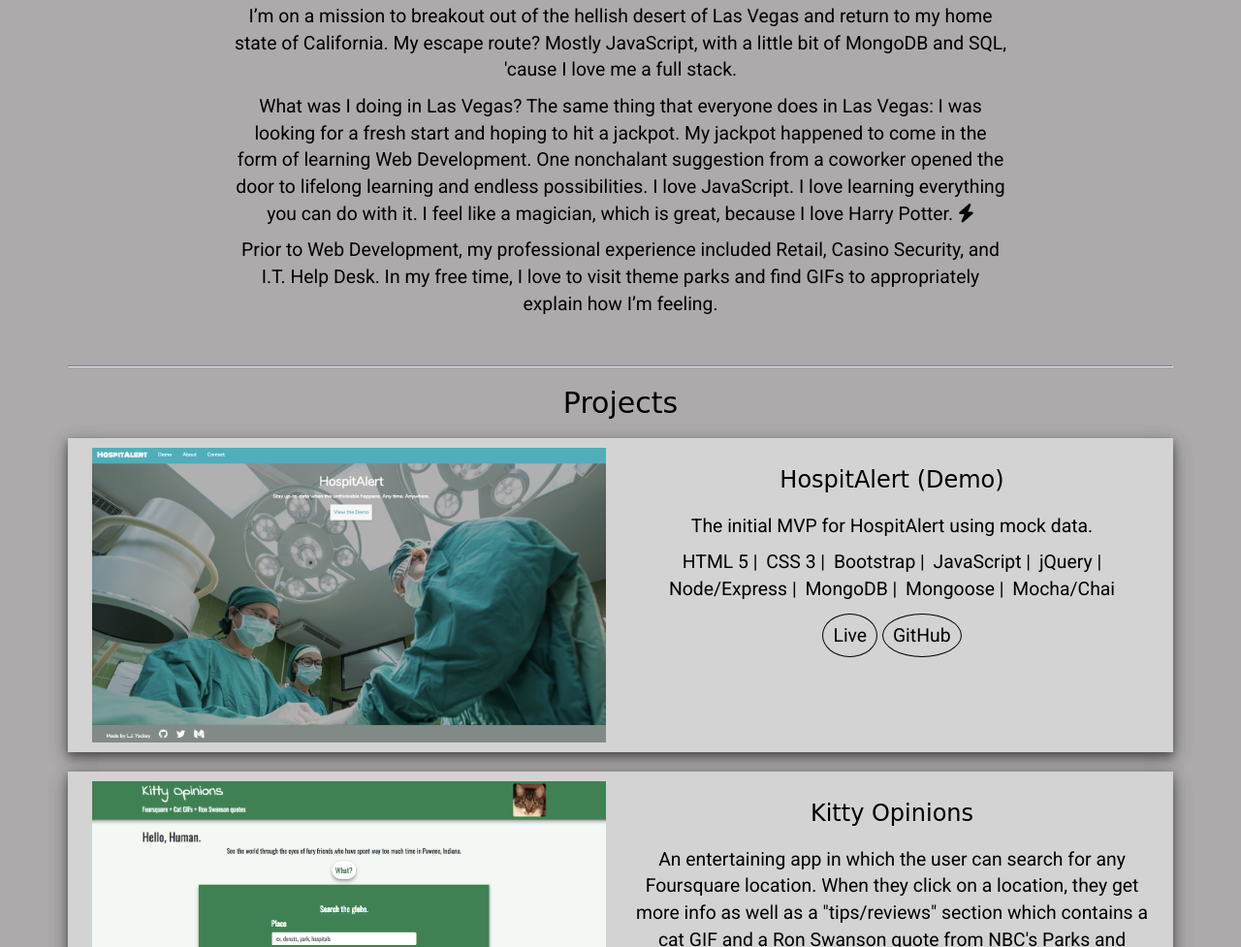
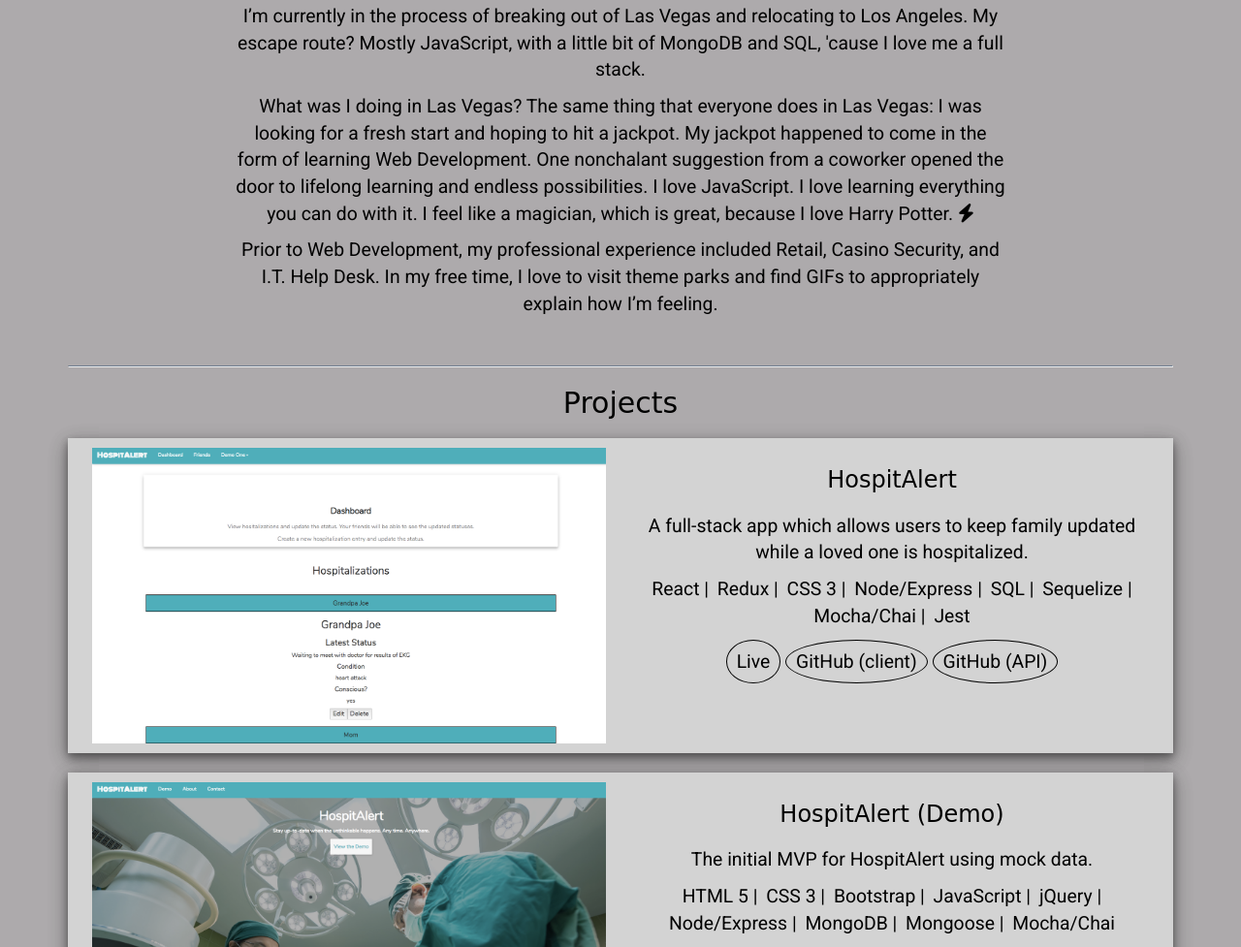
Before and after one commit to Ljyockey/portfolio, a plain HTML site: page index.html in a window 1280 px wide. Shown: the part 900-1877 px from the top of the page at 97% size. Drawn offline with nearby package versions, Linux system fonts and the light colour scheme; a web font is replaced by a local one.

Commit message:
added hospitalert

```diff
--- a/index.html
+++ b/index.html
@@ -29,7 +29,7 @@
         <section class="about" id="about">
             <div class="bio">
                 <h2>Hi, I'm L.J.</h2>
-                <p>I’m on a mission to breakout out of the hellish desert of Las Vegas and return to my home state of California.
+                <p>I’m currently in the process of breaking out of Las Vegas and relocating to Los Angeles.
                     My escape route? Mostly JavaScript, with a little bit of MongoDB and SQL, 'cause I love me a full stack.</p>
 
                 <p>What was I doing in Las Vegas? The same thing that everyone does in Las Vegas: I was looking for a fresh start and hoping to hit a jackpot.
@@ -47,6 +47,29 @@
         <section class="projects" id="projects">
 
             <h2>Projects</h2>
+
+            <div class="projects-piece row" id="hospitalert">
+                <div class="col-md-6">
+                    <img src="css/img/screenshots/hospitalert.png">
+                </div>
+                <div class="project-details col-md-6">
+                    <h3>HospitAlert</h3>
+                    <p>A full-stack app which allows users to keep family updated while a loved one is hospitalized.</p>
+                    <ul class="projects-tech">
+                        <li>React</li>
+                        <li>Redux</li>
+                        <li>CSS 3</li>
+                        <li>Node/Express</li>
+                        <li>SQL</li>
+                        <li>Sequelize</li>
+                        <li>Mocha/Chai</li>
+                        <li>Jest</li>
+                    </ul>
+                    <p class="project-links"><a href="http://www.hospitalert.com/" target="blank" rel="noopener noreferrer">Live</a>
+                        <a href="https://github.com/Ljyockey/hospitalert-client" target="blank" rel="noopener noreferrer">GitHub (client)</a>
+                        <a href="https://github.com/Ljyockey/hospitalert-api" target="blank" rel="noopener noreferrer"> GitHub (API)</a></p>
+                </div>
+            </div>
 
             <div class="projects-piece row" id="hospitalert-demo">
                 <div class="col-md-6">
```
Also changed, not shown: css/img/screenshots/hospitalert.png (added).
